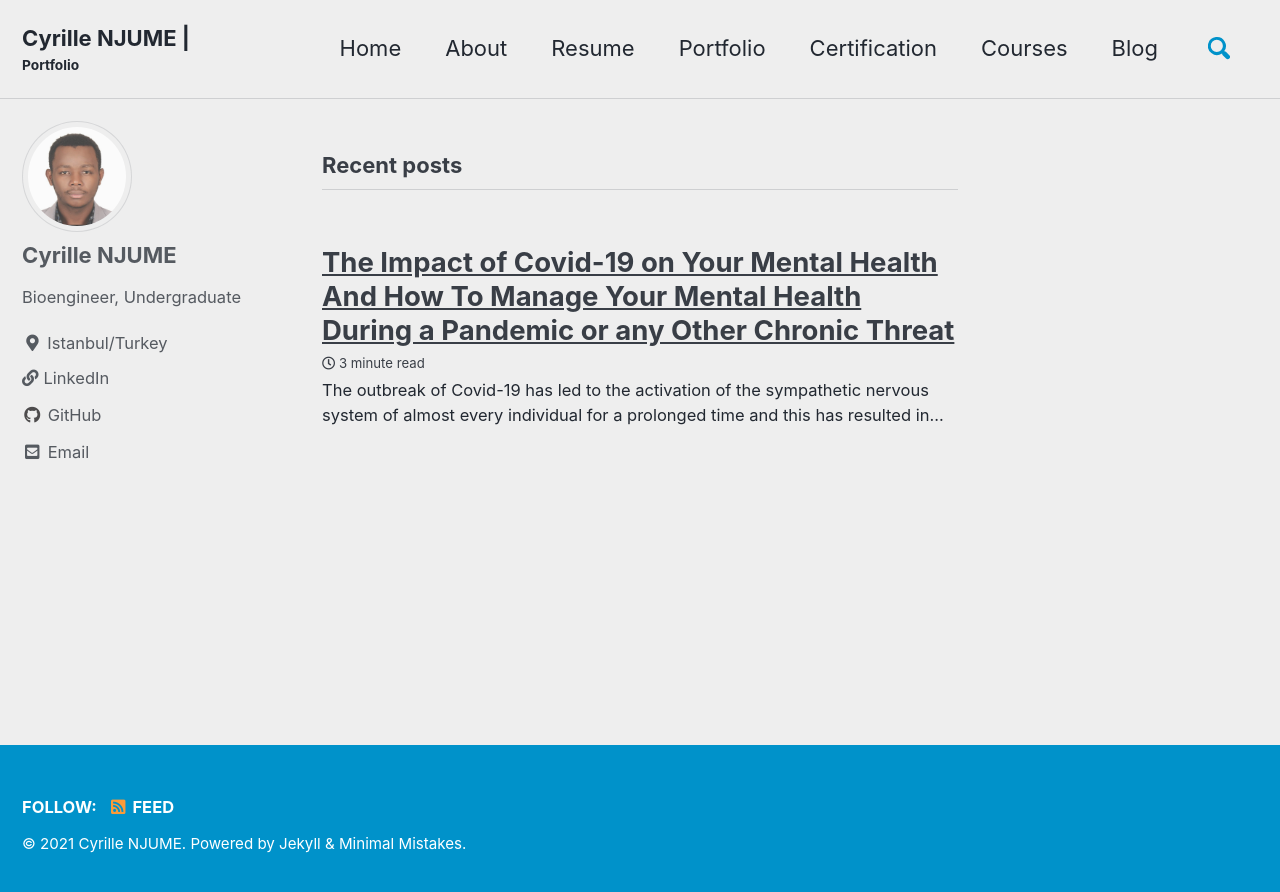
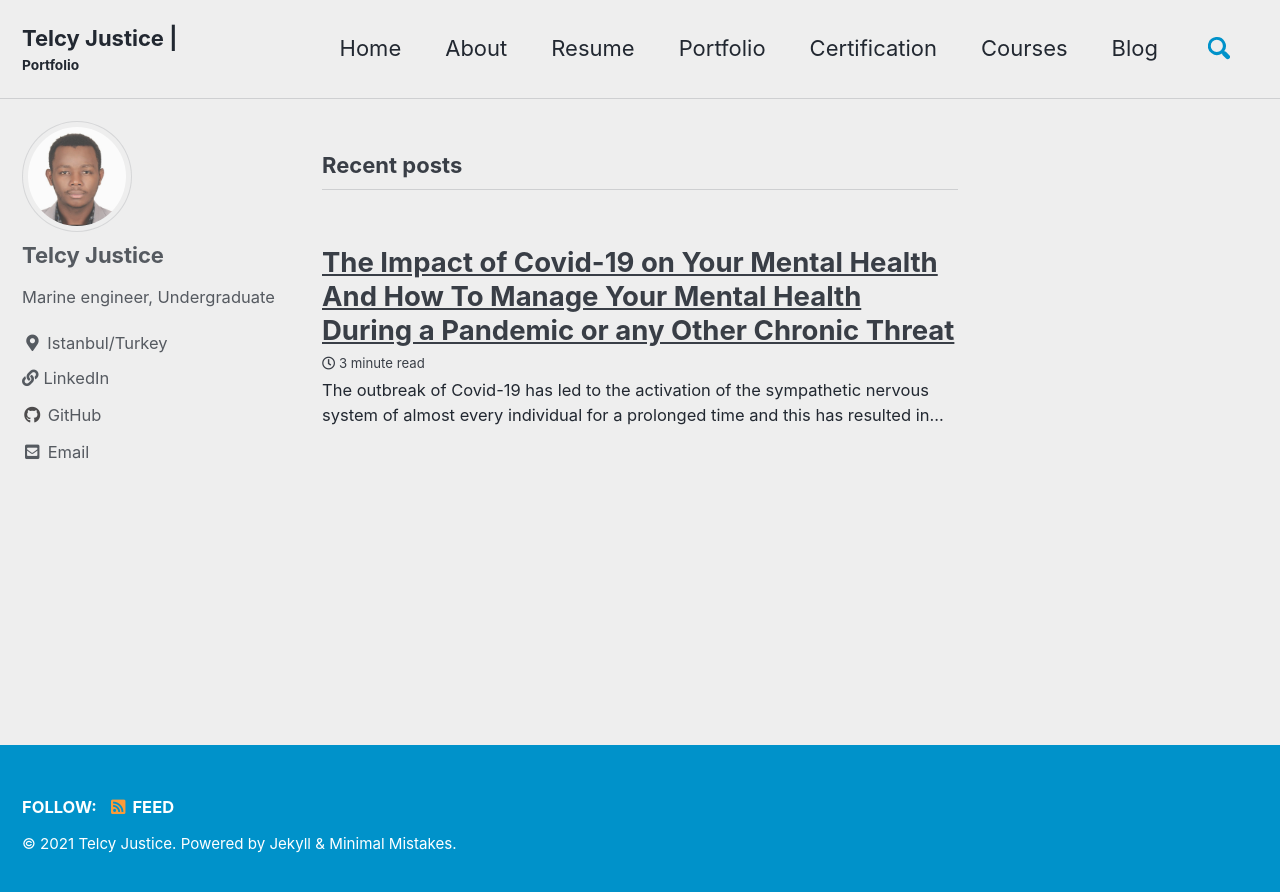
Before and after one commit to telcyjustice/telcyjustice.github.io, a Jekyll site: the page built from index.md, in a window 1280 px wide. Shown: the top 892 px of the page. Built offline with Jekyll 4.4.1, drawn with Linux system fonts in a browser that asks for light colours; cached includes are drawn as plain includes.

Commit message:
Update _config.yml

```diff
--- a/_config.yml
+++ b/_config.yml
@@ -16,10 +16,10 @@ minimal_mistakes_skin    : "air"  #"default", "air", "aqua", "contrast", "dark",
 
 # Site Settings
 locale                   : "en-US"
-title                    : "Cyrille NJUME |"
+title                    : "Telcy Justice |"
 title_separator          : "-"
 subtitle                 : "Portfolio" # site tagline that appears below site title in masthead
-name                     : "Cyrille NJUME"
+name                     : "Telcy Justice"
 description              : "An amazing website."
 url                      : "https://cyrillemesue.github.io/" # the base hostname & protocol for your site e.g. "https://mmistakes.github.io"
 baseurl                  : # the subpath of your site, e.g. "/blog"
@@ -94,11 +94,11 @@ analytics:
 
 # Site Author
 author:
-  name             : "Cyrille NJUME"
+  name             : "Telcy Justice"
   avatar           : "/images/justice.jpg"
-  bio              : "Bioengineer, Undergraduate"
+  bio              : "Marine engineer, Undergraduate"
   location         : "Istanbul/Turkey"
-  email            : cyrillemesue@gmail.com
+  email            : djusticekoudedikissa@gmail.com
   LinkedIn         : "https://www.linkedin.com/in/cyrille-mesue-njume-3a448a184/"
   Github           :
 
```
